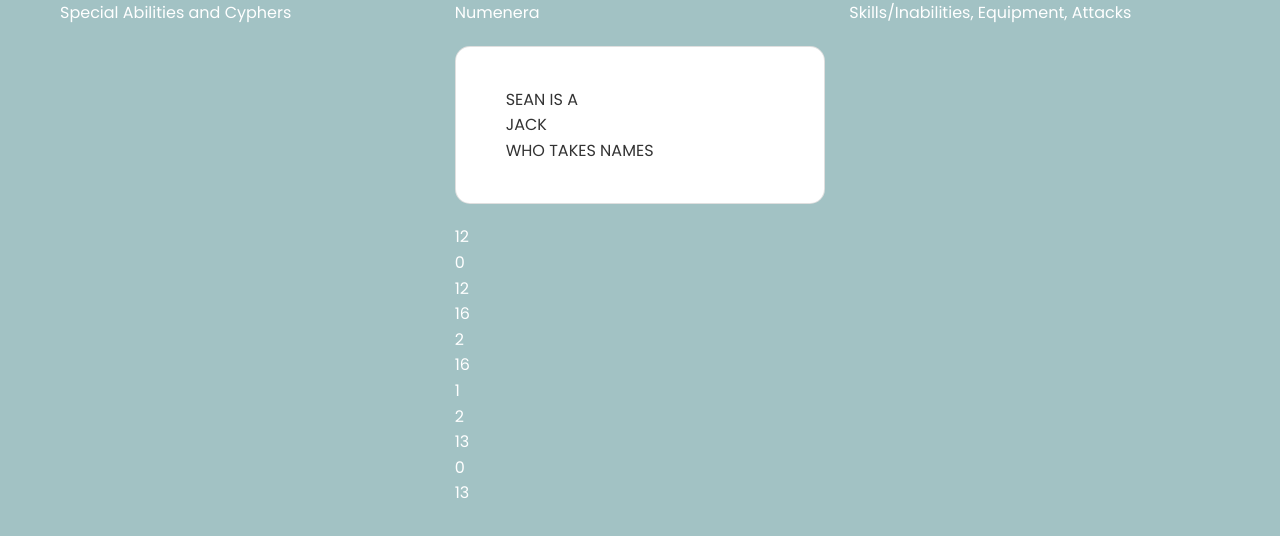
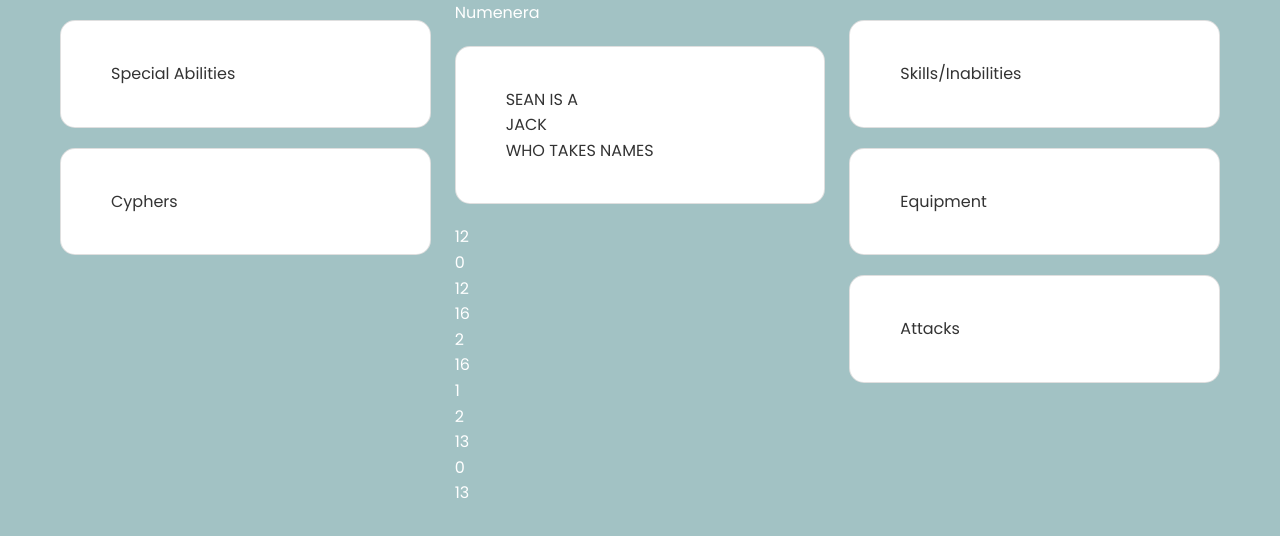
Before and after one commit to insideseanshead/numenera-front, a React (Create React App) app: page / in a window 1280 px wide. Shown: the top 536 px of the page. Built offline with nearby package versions, Linux system fonts and the light colour scheme.

Commit message:
added rows and col to app.js

```diff
--- a/src/App.js
+++ b/src/App.js
@@ -1,6 +1,7 @@
 import CharacterDescription from "./components/CharacterDescription";
 import CharacterStats from "./components/CharacterStats";
 import Header from "./components/Header";
+import Card from "./shared/Card";
 import { CharacterProvider } from "./context/CharacterContext";
 import { Row, Col } from "react-bootstrap";
 
@@ -9,13 +10,20 @@
     <CharacterProvider>
       <div className="container">
         <Row>
-          <Col>Special Abilities and Cyphers</Col>
           <Col>
-          <Header />
-          <CharacterDescription />
-          <CharacterStats />
+            <Card>Special Abilities</Card>
+            <Card>Cyphers</Card>
           </Col>
-          <Col>Skills/Inabilities, Equipment, Attacks</Col>
+          <Col>
+            <Header />
+            <CharacterDescription />
+            <CharacterStats />
+          </Col>
+          <Col>
+            <Card>Skills/Inabilities</Card>
+            <Card>Equipment</Card>
+            <Card>Attacks</Card>
+          </Col>
         </Row>
       </div>
     </CharacterProvider>
```
